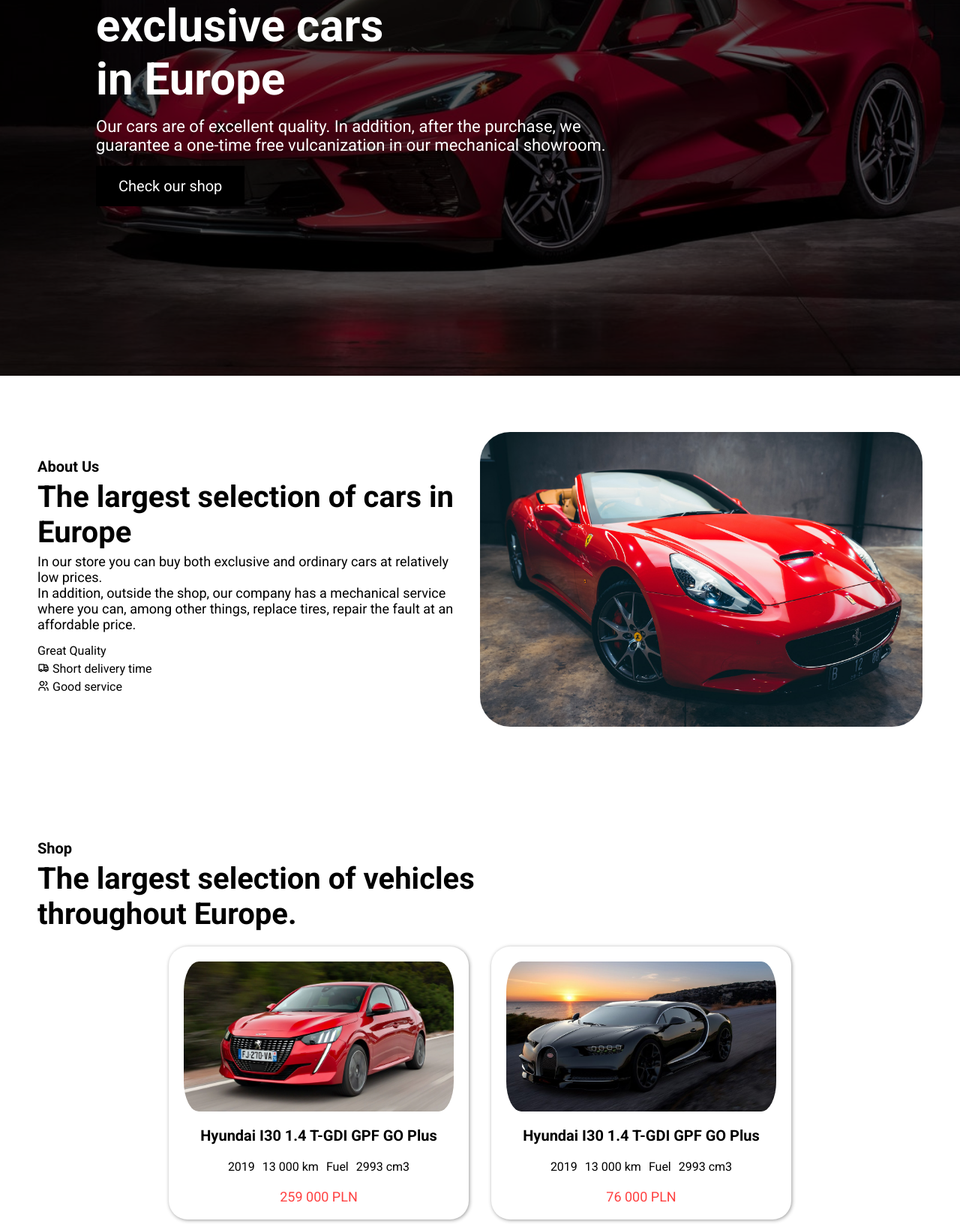
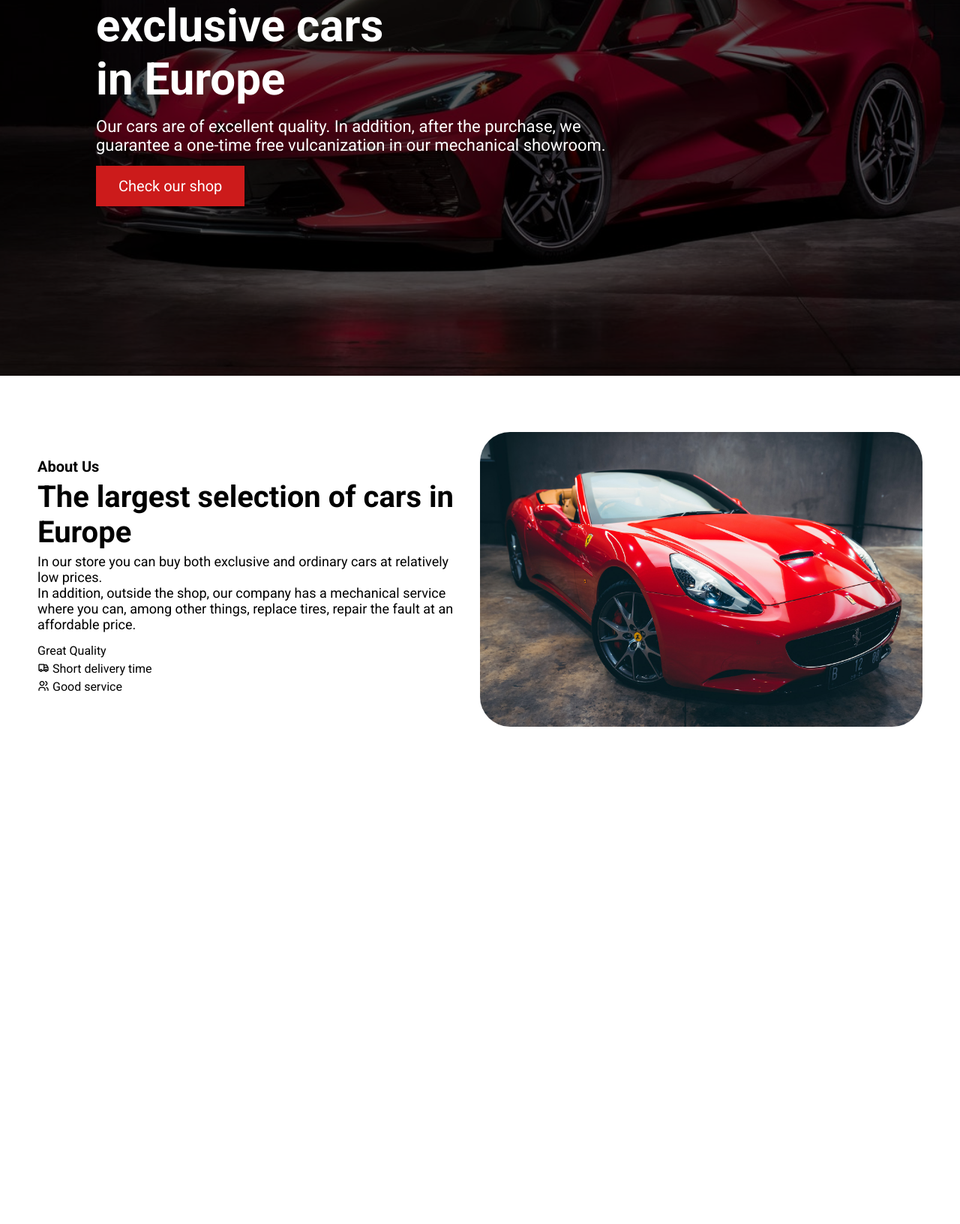
Before and after one commit to MaciejMi/CarZone, a PHP site: page / in a window 1280 px wide. Shown: the part 299-1931 px from the top of the page at 75% size. After the commit the page ends 1268 px from the top, so only its background shows below. Run offline with PHP 8.4, Linux system fonts and the light colour scheme.

Commit message:
remove shop section and change red color

```diff
--- a/css/style.css
+++ b/css/style.css
@@ -52,7 +52,7 @@
   transition: color 0.3s;
 }
 .nav__title:hover {
-  color: #ff4040;
+  color: #cc1b1b;
 }
 .nav__links {
   display: none;
@@ -68,7 +68,7 @@
   transition: color 0.3s;
 }
 .nav__item:hover {
-  color: #ff4040;
+  color: #cc1b1b;
 }
 .nav__buttons {
   display: none;
@@ -158,7 +158,7 @@
   padding: 1.2rem 2rem;
   font-size: 2rem;
   color: #fff;
-  background-color: #000;
+  background-color: #cc1b1b;
   transition: transform 0.3s;
 }
 .header__image .bg-shadow .text-content .button:hover {
@@ -191,67 +191,6 @@
   flex-direction: column;
   gap: 0.5rem;
   padding: 1rem 0;
-}
-
-.section.shop {
-  flex-direction: column;
-}
-
-.shop__offers {
-  display: flex;
-  justify-content: center;
-  align-items: center;
-  flex-wrap: wrap;
-  gap: 3rem;
-}
-.shop__offers .card {
-  padding: 2rem;
-  display: flex;
-  flex-direction: column;
-  align-items: center;
-  gap: 2rem;
-  text-align: center;
-  max-width: 400px;
-  box-shadow: 1px 1px 5px #999999;
-  border-radius: 25px;
-  transition: transform 0.3s;
-}
-.shop__offers .card__image {
-  padding: 0 2rem;
-  width: 400px;
-  height: 200px;
-  -o-object-fit: cover;
-     object-fit: cover;
-  -o-object-position: center;
-     object-position: center;
-}
-.shop__offers .card__title {
-  font-size: 2rem;
-}
-.shop__offers .card__descriptions {
-  display: flex;
-  gap: 1rem;
-}
-.shop__offers .card__price {
-  font-size: 1.8rem;
-  color: #ff4040;
-}
-.shop__offers .card:hover {
-  transform: scale(1.04);
-}
-.shop .more {
-  padding: 1rem 2rem;
-  margin: 2rem auto;
-  font-size: 2rem;
-  color: #000;
-  box-shadow: 1px 1px 5px #000;
-  width: -moz-fit-content;
-  width: fit-content;
-  border-radius: 5px;
-  transition: transform 0.3s, color 0.3s;
-}
-.shop .more:hover {
-  transform: scale(1.1);
 }
 
 @media (min-width: 576px) {
--- a/index.html
+++ b/index.html
@@ -83,76 +83,6 @@
             </div>
             <img src="./img/about-us.jpg" alt="A red car (Ferrari) facing the recipient." class="about_us__image"></img>
         </section>
-        <section class="section shop">
-            <div class="section__text-box">
-                <h3 class="section__title">Shop</h3>
-                <h2 class="section__header">The largest selection of vehicles throughout Europe.</h2>
-            </div>
-            <div class="shop__offers">
-                <a href="#" class="card">
-                    <img src='./img/offer1.webp' class="card__image"></img>
-                    <h4 class="card__title">Hyundai I30 1.4 T-GDI GPF GO Plus</h4>
-                    <div class="card__descriptions">
-                        <p class="card__description">2019</p>
-                        <p class="card__description">13 000 km</p>
-                        <p class="card__description">Fuel</p>
-                        <p class="card__description">2993 cm3</p>
-                    </div>
-                    <p class="card__price">259 000 PLN</p>
-                </a>
-                <a href="#" class="card">
-                    <img src='./img/offer2.jpg' class="card__image"></img>
-                    <h4 class="card__title">Hyundai I30 1.4 T-GDI GPF GO Plus</h4>
-                    <div class="card__descriptions">
-                        <p class="card__description">2019</p>
-                        <p class="card__description">13 000 km</p>
-                        <p class="card__description">Fuel</p>
-                        <p class="card__description">2993 cm3</p>
-                    </div>
-                    <p class="card__price">76 000 PLN</p>
-                </a>
-                <a href="#" class="card">
-                    <img src='./img/offer3.jpg' class="card__image"></img>
-                    <h4 class="card__title">Hyundai I30 1.4 T-GDI GPF GO Plus</h4>
-                    <div class="card__descriptions">
-                        <p class="card__description">2019</p>
-                        <p class="card__description">13 000 km</p>
-                        <p class="card__description">Fuel</p>
-                        <p class="card__description">2993 cm3</p>
-                    </div>
-                    <p class="card__price">43 000 PLN</p>
-                </a>
-                <a href="#" class="card">
-                    <img src='./img/offer4.webp' class="card__image"></img>
-                    <h4 class="card__title">Hyundai I30 1.4 T-GDI GPF GO Plus</h4>
-                    <div class="card__descriptions">
-                        <p class="card__description">2019</p>
-                        <p class="card__description">13 000 km</p>
-                        <p class="card__description">Fuel</p>
-                        <p class="card__description">2993 cm3</p>
-                    </div>
-                    <p class="card__price">153 000 PLN</p>
-                </a>
-                <a href="#" class="card">
-                    <img src='./img/offer5.jfif' class="card__image"></img>
-                    <h4 class="card__title">Hyundai I30 1.4 T-GDI GPF GO Plus</h4>
-                    <div class="card__descriptions">
-                        <p class="card__description">2019</p>
-                        <p class="card__description">13 000 km</p>
-                        <p class="card__description">Fuel</p>
-                        <p class="card__description">2993 cm3</p>
-                    </div>
-                    <p class="card__price">222 000 PLN</p>
-            </div>
-            </div>
-            <a class="more" href="#">More</a>
-        </section>
-        <section class="section reviews">
-            <div class="section__text-box">
-                <h3 class="section__title">Reviews</h3>
-                <h2 class="section__header">Get to know opinions about us!</h2>
-            </div>
-        </section>
     </main>
     <script src="./js/main.js"></script>
 </body>
--- a/scss/__colors.scss
+++ b/scss/__colors.scss
@@ -1,3 +1,3 @@
 $text-color: #000;
 $background-color: #fff;
-$red: #ff4040;
+$red: #cc1b1b;
--- a/scss/style.scss
+++ b/scss/style.scss
@@ -167,7 +167,7 @@
 					padding: 1.2rem 2rem;
 					font-size: 2rem;
 					color: c.$background-color;
-					background-color: c.$text-color;
+					background-color: c.$red;
 					transition: transform 0.3s;
 					&:hover {
 						transform: scale(1.1);
@@ -204,70 +204,6 @@
 		flex-direction: column;
 		gap: 0.5rem;
 		padding: 1rem 0;
-	}
-}
-
-.section.shop {
-	flex-direction: column;
-}
-
-.shop {
-	&__offers {
-		display: flex;
-		justify-content: center;
-		align-items: center;
-		flex-wrap: wrap;
-		gap: 3rem;
-		.card {
-			padding: 2rem;
-			display: flex;
-			flex-direction: column;
-			align-items: center;
-			gap: 2rem;
-			text-align: center;
-			max-width: 400px;
-			box-shadow: 1px 1px 5px #999999;
-			border-radius: 25px;
-			transition: transform 0.3s;
-			&__image {
-				padding: 0 2rem;
-				width: 400px;
-				height: 200px;
-				object-fit: cover;
-				object-position: center;
-			}
-
-			&__title {
-				font-size: 2rem;
-			}
-
-			&__descriptions {
-				display: flex;
-				gap: 1rem;
-			}
-
-			&__price {
-				font-size: 1.8rem;
-				color: c.$red;
-			}
-
-			&:hover {
-				transform: scale(1.04);
-			}
-		}
-	}
-	.more {
-		padding: 1rem 2rem;
-		margin: 2rem auto;
-		font-size: 2rem;
-		color: c.$text-color;
-		box-shadow: 1px 1px 5px #000;
-		width: fit-content;
-		border-radius: 5px;
-		transition: transform 0.3s, color 0.3s;
-		&:hover {
-			transform: scale(1.1);
-		}
 	}
 }
 
```
Also changed, not shown: img/customer.jpg (added), 1 other file.
